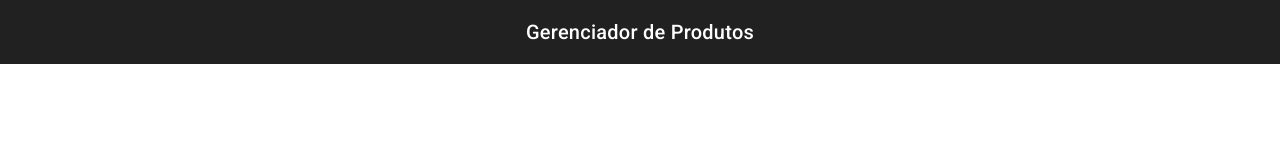
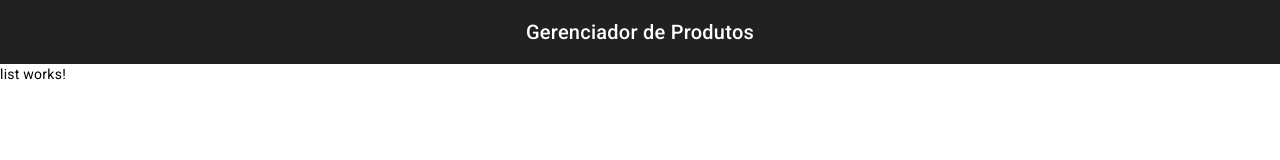
Before and after one commit to juniordeniviam/product-store, an Angular app: page / in a window 1280 px wide. Shown: the top 160 px of the page. Built offline with nearby package versions, Linux system fonts and the light colour scheme.

Commit message:
feat: adiciona component de listagem

```diff
--- a/src/app/app.component.html
+++ b/src/app/app.component.html
@@ -1 +1,3 @@
 <app-header></app-header>
+
+<router-outlet></router-outlet>
--- a/src/app/app.routes.ts
+++ b/src/app/app.routes.ts
@@ -1,3 +1,7 @@
 import { Routes } from '@angular/router';
+import { ListComponent } from './features/list/list.component';
 
-export const routes: Routes = [];
+export const routes: Routes = [{
+    path: '',
+    component: ListComponent
+}];
--- /dev/null
+++ b/src/app/features/list/list.component.html
@@ -0,0 +1 @@
+<p>list works!</p>
```
Also changed, not shown: src/app/features/list/list.component.ts (added, +12 -0 lines), src/app/features/list/list.component.scss (added).
